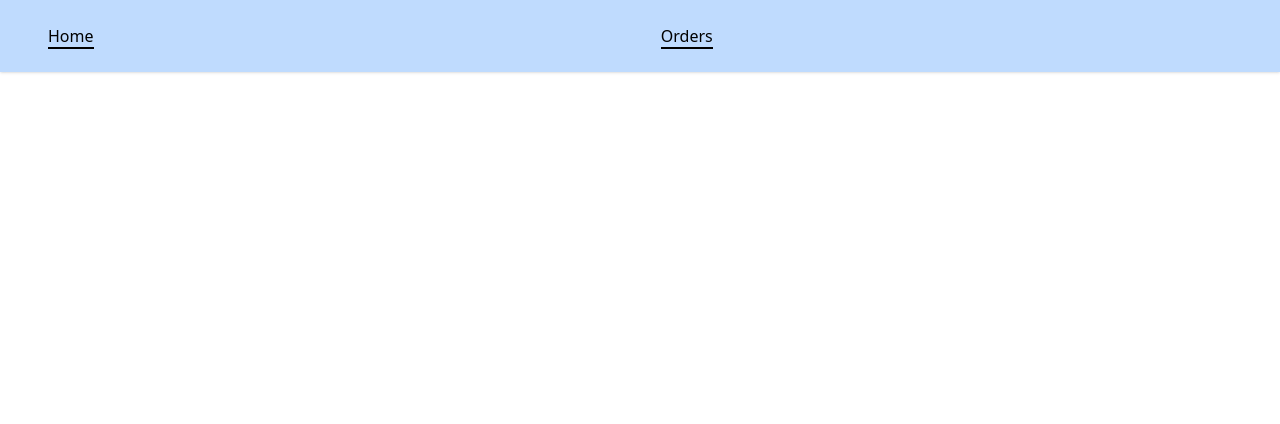
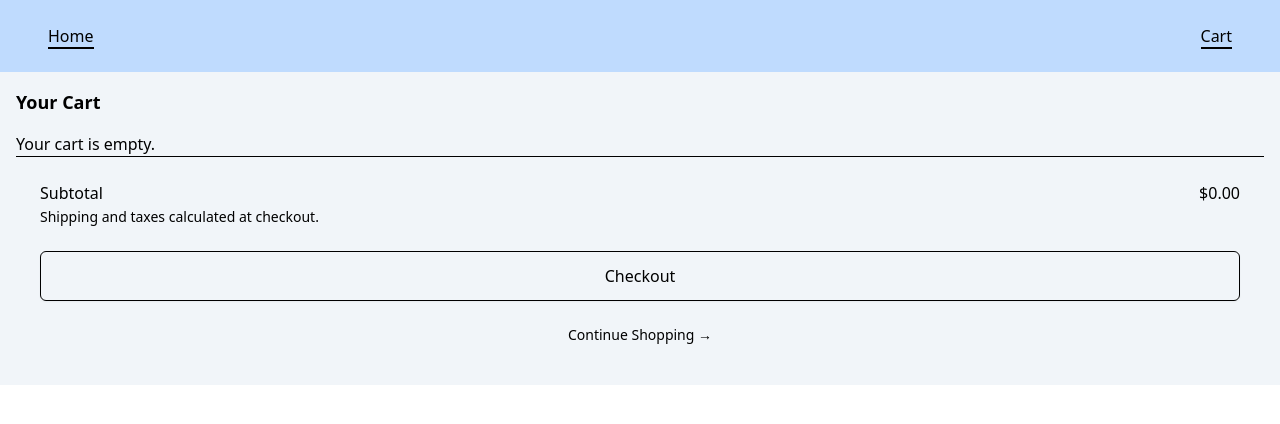
Before and after one commit to JoseAKaun/Examen-Front-Envia, a React (Create React App) app: page /cart in a window 1280 px wide. Before the commit this address had no page. Shown: the top 424 px of the page. Built offline with nearby package versions, Linux system fonts and the light colour scheme.

Commit message:
Non Functional Cart component

```diff
--- a/src/App.js
+++ b/src/App.js
@@ -1,7 +1,8 @@
 import React from 'react';
-import { BrowserRouter as Router, Routes, Route } from 'react-router-dom';
+import { BrowserRouter as Router, Routes, Route, Link } from 'react-router-dom';
 import OrdersTable from './components/OrdersTable';
 import OrderDetail from './components/OrderDetail';
+import Cart from './components/CartComponent';
 
 function App() {
   return (
@@ -11,16 +12,12 @@ function App() {
         <div className="container flex items-center justify-between p-6 mx-auto text-gray-600 capitalize dark:text-gray-300">
           {/* Left section */}
           <div className="flex-initial">
-            <a href="/" className="text-gray-800 dark:text-gray-200 border-b-2 border-blue-500 mx-1.5 sm:mx-6">Home</a>
+            <Link to="/" className="text-gray-800 dark:text-gray-200 border-b-2 border-blue-500 mx-1.5 sm:mx-6">Home</Link>
           </div>
 
-          {/* Center section */}
-          <div className="flex-1 text-center">
-            <a href="/orders" className="text-gray-800 dark:text-gray-200 border-b-2 border-transparent hover:border-blue-500 mx-1.5 sm:mx-6">Orders</a>
-          </div>
-
-          {/* Right section (empty) */}
+          {/* Right section */}
           <div className="flex-initial">
+            <Link to="/cart" className="text-gray-800 dark:text-gray-200 border-b-2 border-transparent hover:border-blue-500 mx-1.5 sm:mx-6">Cart</Link>
           </div>
         </div>
       </nav>
@@ -30,6 +27,7 @@ function App() {
         <Routes>
           <Route path="/" element={<OrdersTable />} />
           <Route path="/order/:orderId" element={<OrderDetail />} />
+          <Route path="/cart" element={<Cart />} />
         </Routes>
       </div>
     </Router>
--- a/src/components/AddProductForm.jsx
+++ b/src/components/AddProductForm.jsx
@@ -1,4 +1,8 @@
 import React, { useState } from 'react';
+
+
+
+{/*Non-Functional*/}
 
 const AddProductForm = ({ onAddProduct }) => {
   const [product, setProduct] = useState({ sku: '', name: '', quantity: '', price: '' });
--- /dev/null
+++ b/src/components/CartComponent.jsx
@@ -0,0 +1,34 @@
+// components/Cart.jsx
+import React from 'react';
+import { useNavigate } from 'react-router-dom';
+
+
+const Cart = () => {
+  let navigate = useNavigate();
+
+  return (
+    <div className="p-4">
+      <h2 className="text-lg font-bold mb-4">Your Cart</h2>
+      <p>Your cart is empty.</p>
+      <div class="border-t border-gray-200 px-4 py-6 sm:px-6">
+              <div class="flex justify-between text-base font-medium text-gray-900">
+                <p>Subtotal</p>
+                <p>$0.00</p>
+              </div>
+              <p class="mt-0.5 text-sm text-gray-500">Shipping and taxes calculated at checkout.</p>
+              <div class="mt-6">
+                <a href="#" class="flex items-center justify-center rounded-md border border-transparent bg-indigo-600 px-6 py-3 text-base font-medium text-white shadow-sm hover:bg-indigo-700">Checkout</a>
+              </div>
+              <div class="mt-6 flex justify-center text-center text-sm text-gray-500">
+                <p><button type="button" class="font-medium text-indigo-600 hover:text-indigo-500" onClick={() => navigate('/')}>
+                     Continue Shopping
+                    <span aria-hidden="true"> &rarr;</span>
+                  </button>
+                </p>
+              </div>
+            </div>
+    </div>
+  );
+};
+
+export default Cart;
```
